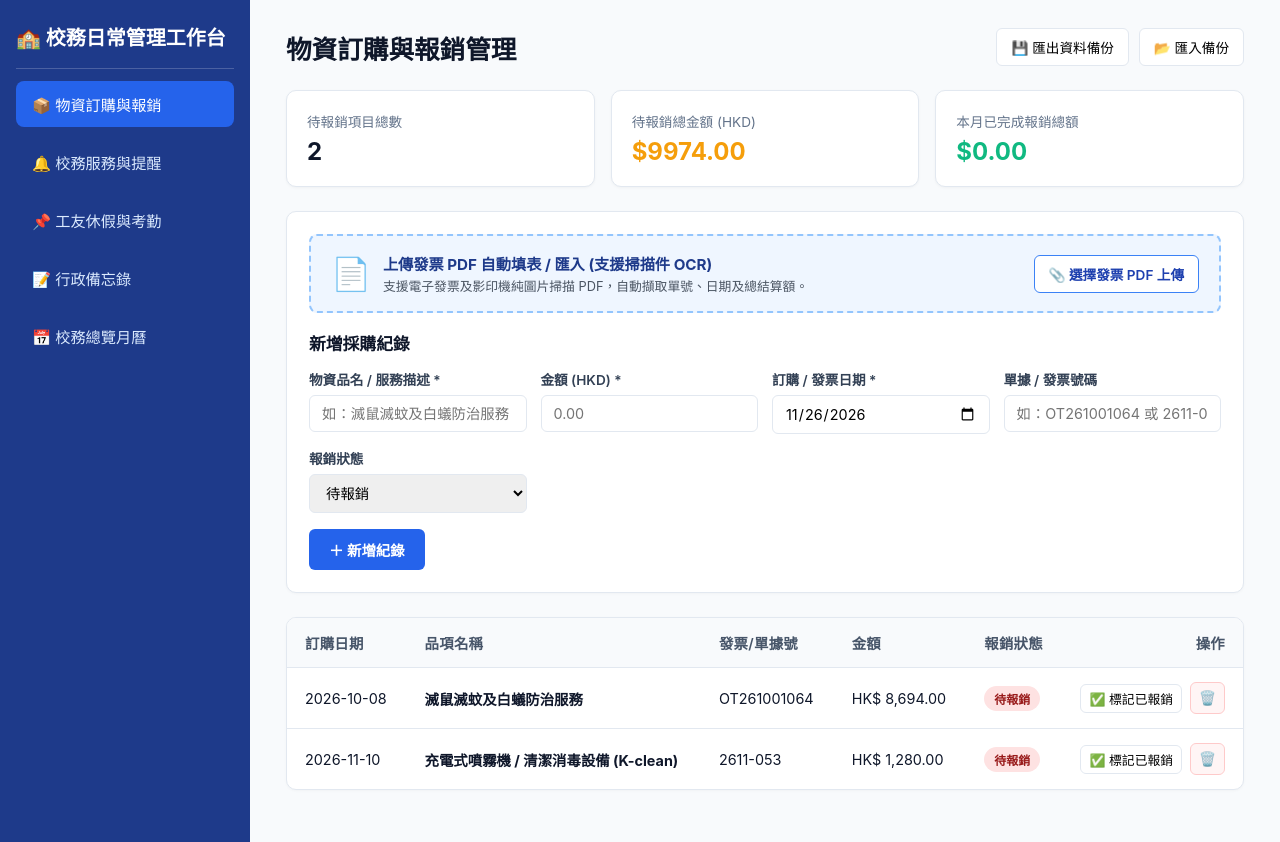
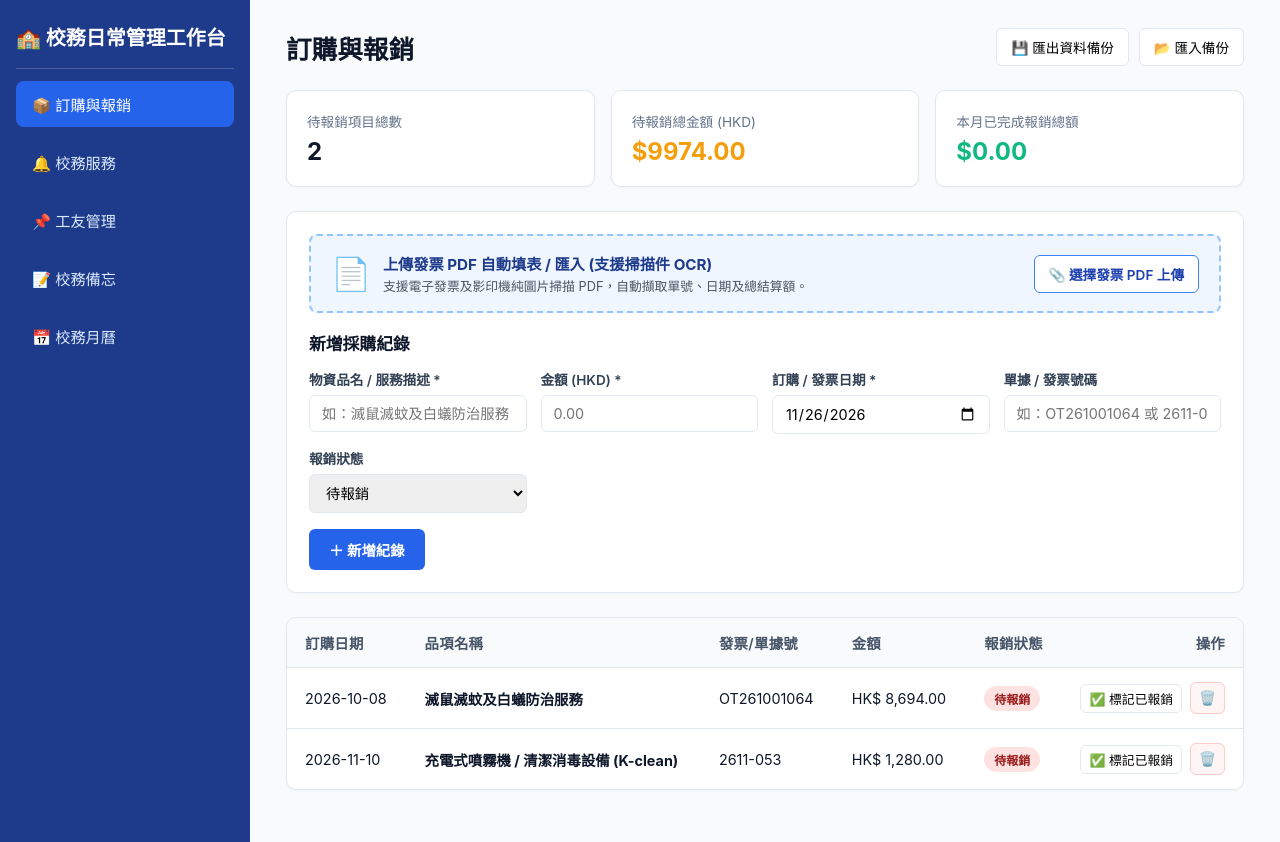
Before and after one commit to kwklsy-arch/schooladmin, a plain HTML site: page index.html in a window 1280 px wide. Drawn offline with Linux system fonts and the light colour scheme; a script that the page names is missing.

Commit message:
Update index.html

```diff
--- a/index.html
+++ b/index.html
@@ -691,17 +691,17 @@
     <!-- 側邊導覽列 -->
     <aside>
         <h1>🏫 校務日常管理工作台</h1>
-        <button class="nav-btn active" onclick="switchTab('procurement')">📦 物資訂購與報銷</button>
-        <button class="nav-btn" onclick="switchTab('services')">🔔 校務服務與提醒</button>
-        <button class="nav-btn" onclick="switchTab('staff')">📌 工友休假與考勤</button>
-        <button class="nav-btn" onclick="switchTab('memos')">📝 行政備忘錄</button>
-        <button class="nav-btn" onclick="switchTab('calendar')">📅 校務總覽月曆</button>
+        <button class="nav-btn active" onclick="switchTab('procurement')">📦 訂購與報銷</button>
+        <button class="nav-btn" onclick="switchTab('services')">🔔 校務服務</button>
+        <button class="nav-btn" onclick="switchTab('staff')">📌 工友管理</button>
+        <button class="nav-btn" onclick="switchTab('memos')">📝 校務備忘</button>
+        <button class="nav-btn" onclick="switchTab('calendar')">📅 校務月曆</button>
     </aside>
 
     <!-- 主頁面 -->
     <main>
         <div class="header-bar">
-            <h2 id="current-tab-title">物資訂購與報銷管理</h2>
+            <h2 id="current-tab-title">訂購與報銷</h2>
             <div class="data-tools">
                 <button class="btn-outline" onclick="exportData()">💾 匯出資料備份</button>
                 <button class="btn-outline" onclick="triggerImport()">📂 匯入備份</button>
```
